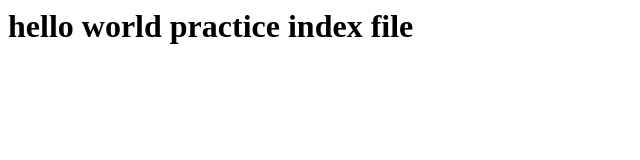
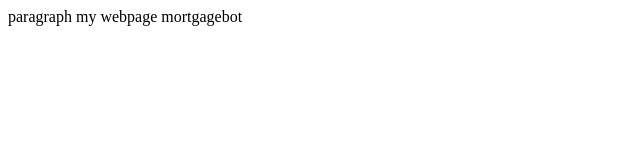
Before and after one commit to luiscb10/mortgagebo, a plain HTML site: page index.html in a window 1280 px wide. Shown: the whole page, without its empty margins (0-640 px from the left). Drawn offline with Linux system fonts and the light colour scheme.

Commit message:
Update index.html

```diff
--- a/index.html
+++ b/index.html
@@ -1 +1,8 @@
-<h1> hello world practice index file</h1>
+<html>
+<head>
+<title>my webpage two mortgage bot </title>
+</head>
+<body>
+<p> paragraph my webpage mortgagebot</p>
+</body>
+</html>
```
